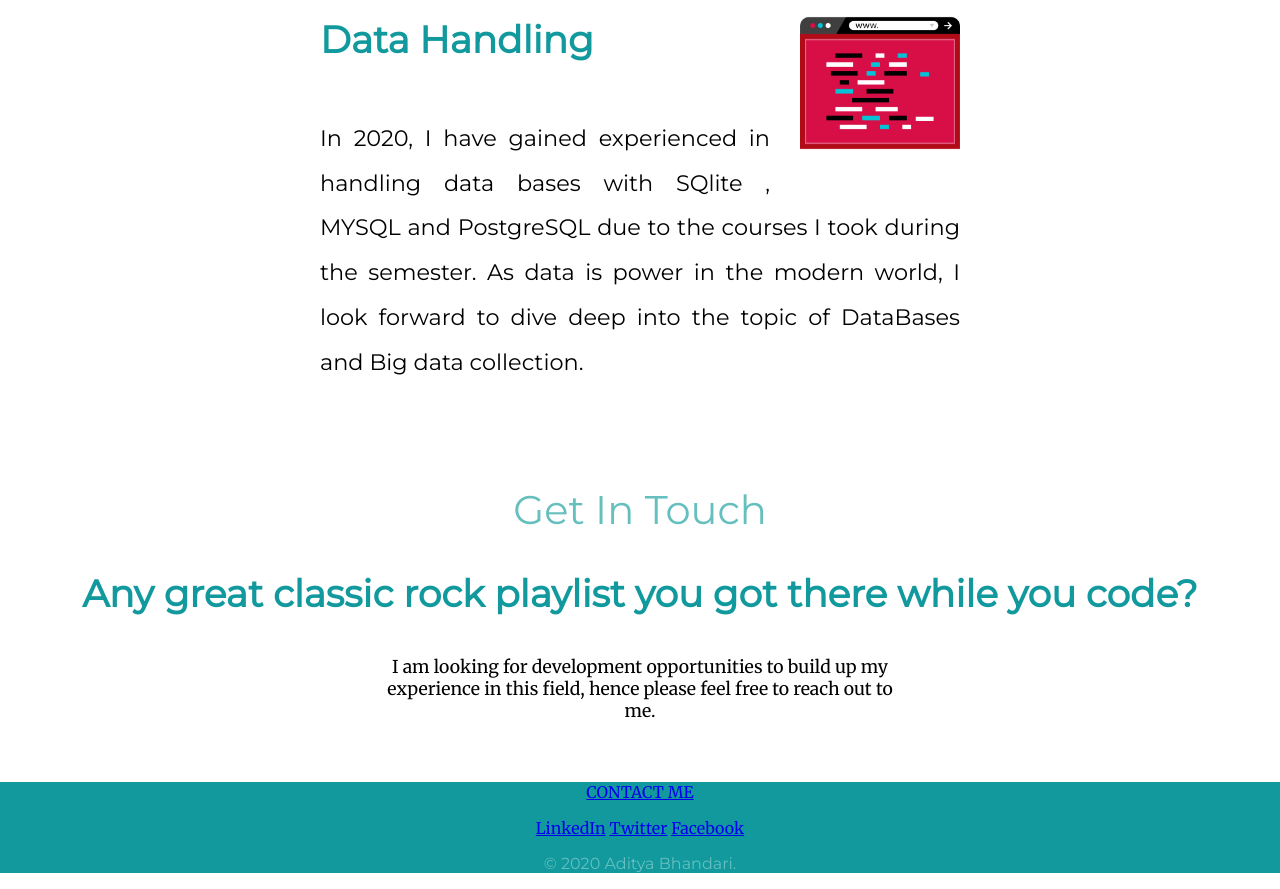
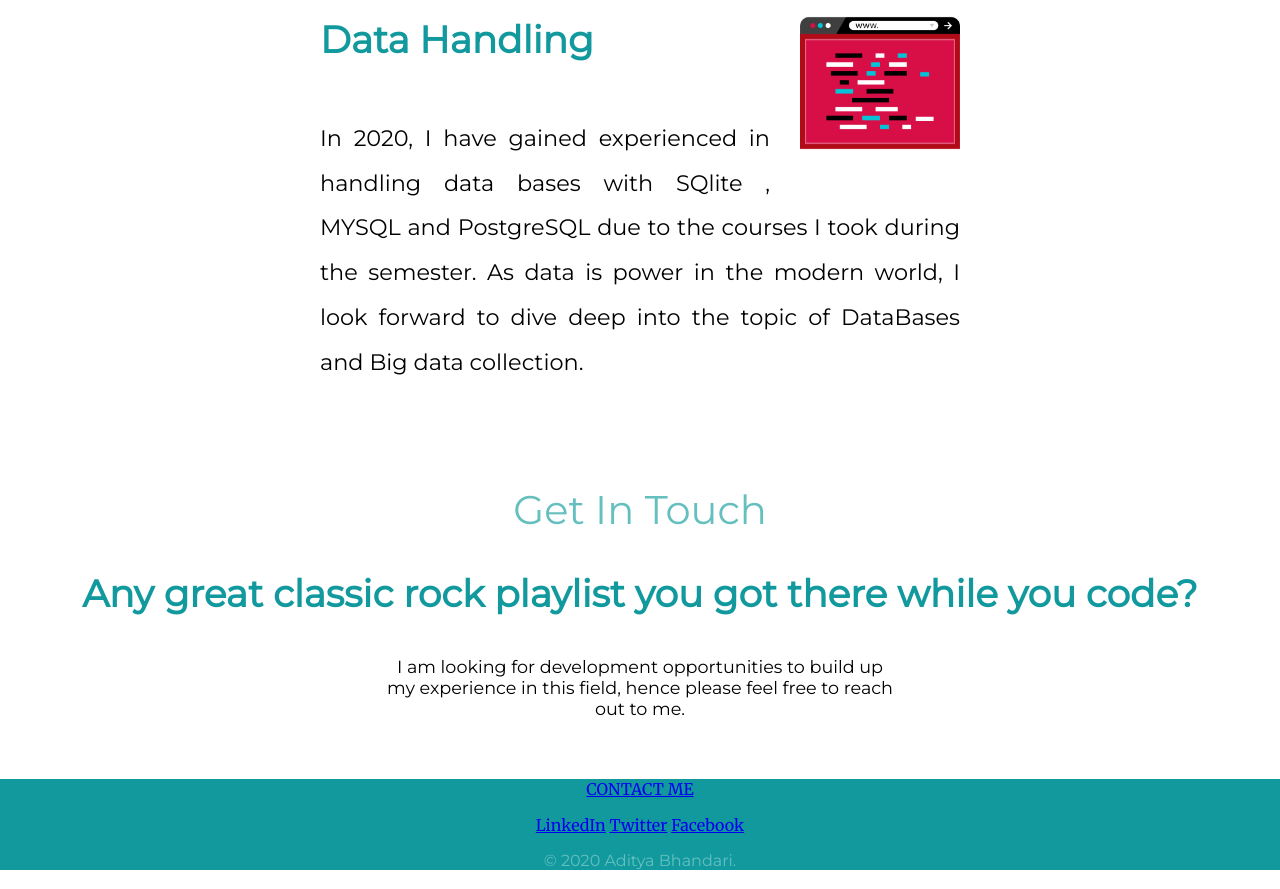
Before and after one commit to bhandeystruck/CV, a plain HTML site: page index.html in a window 1280 px wide. Shown: the part 2160-3049 px from the top of the page. Drawn offline with Linux system fonts and the light colour scheme.

Commit message:
Update styles.css

```diff
--- a/css/styles.css
+++ b/css/styles.css
@@ -121,7 +121,7 @@ div {
 }
 .ending-note{
   color: black;
-  font-family: 'Merriweather', serif;
+  font-family: 'Montserrat', sans-serif;
   text-align: center;
   font-size: 55%;
   width: 40%;
```
